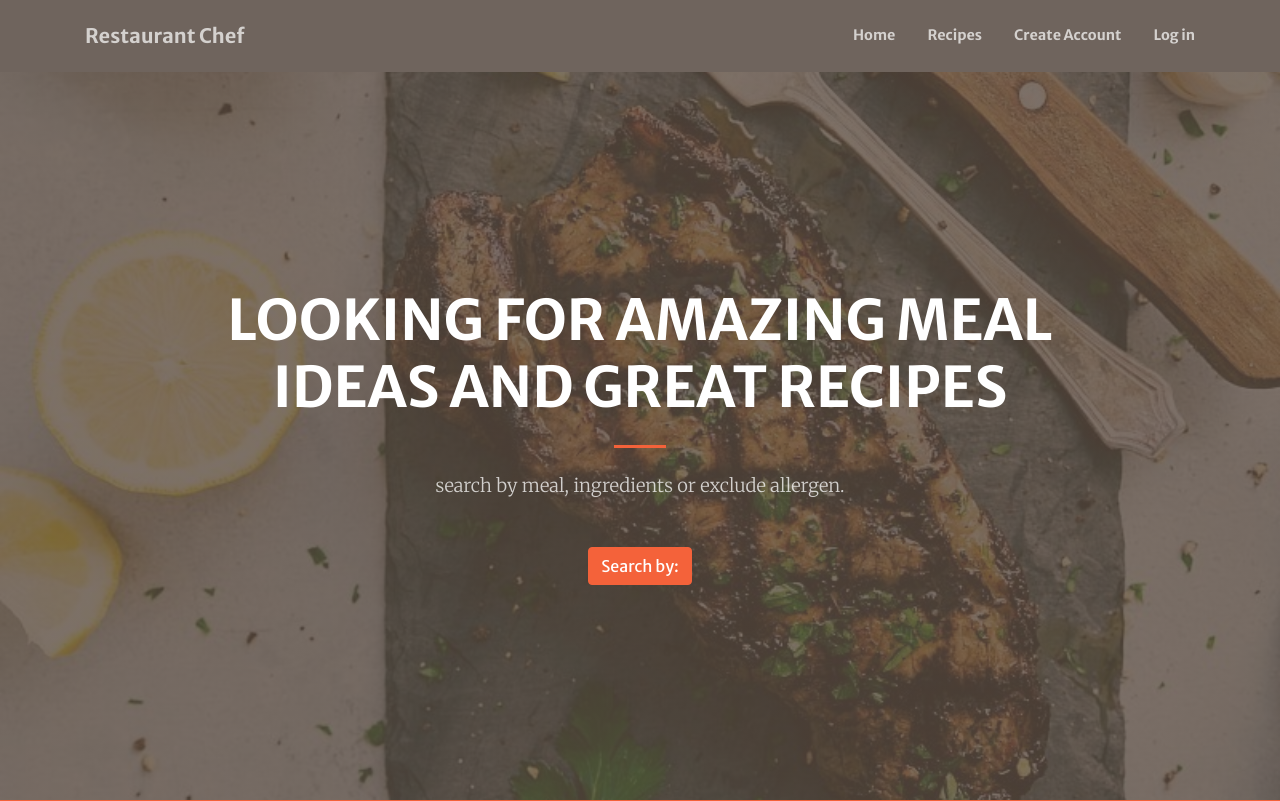
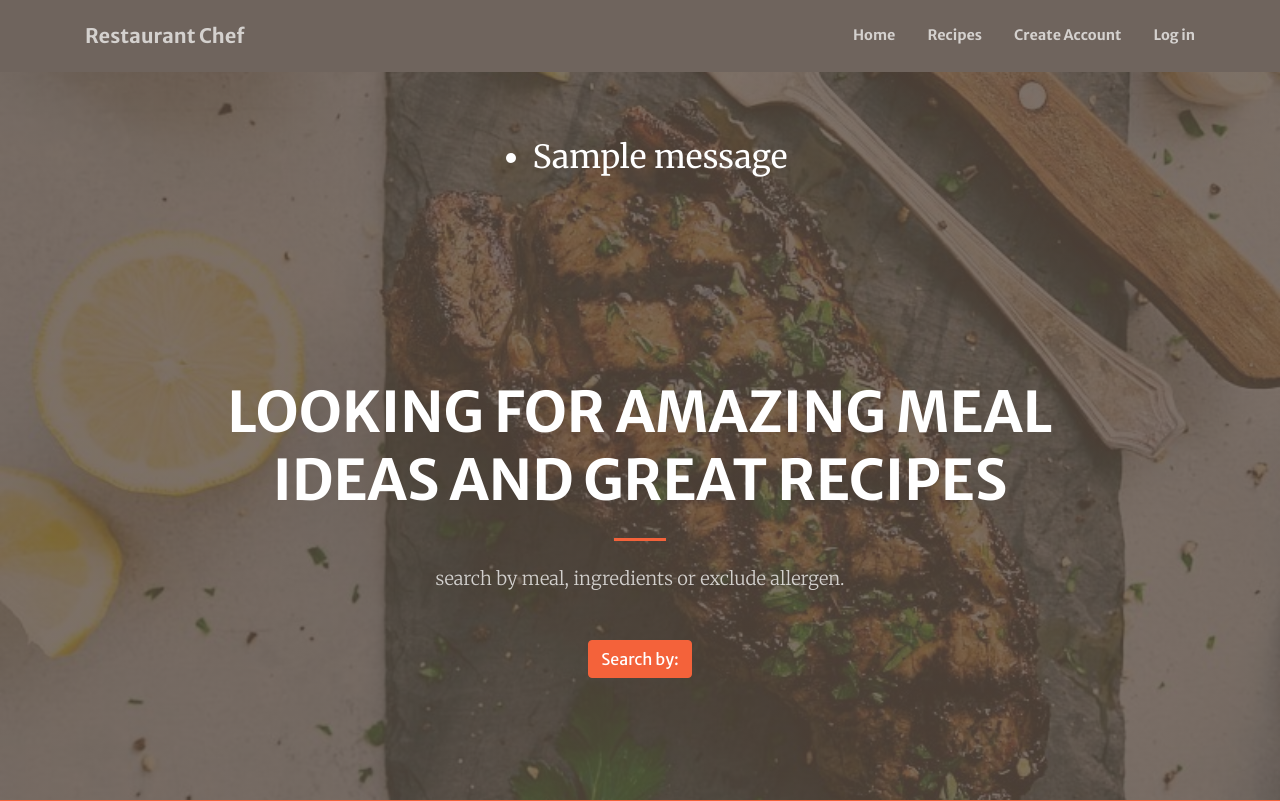
Before and after one commit to CaseyScott/taste-recipe, a Flask app: page / in a window 1280 px wide. Shown: the top 801 px of the page. Run offline with Flask 2, Linux system fonts and the light colour scheme; one stand-in notice (Sample message) is shown; some libraries are stand-ins or nearby versions.

Commit message:
flash messaging working added to index, get user recipe and login

```diff
--- a/app.py
+++ b/app.py
@@ -341,7 +341,6 @@ def allergen_search():
 
 
 
-
 @app.route("/search_categories", methods=['POST'])
 def search_categories():
     ingredients = request.form.get("ingredients_search")
--- a/static/css/style.css
+++ b/static/css/style.css
@@ -192,3 +192,13 @@ body {
   margin: 20px;
   margin-top: 90px;
 }
+
+/* flash messages */
+ul.flashes{
+  font-size: xx-large;
+  color: white;
+}
+ul.flashesOnWhiteBG{
+  color: black;
+  font-size: xx-large;
+}
--- a/templates/page-layout/base.html
+++ b/templates/page-layout/base.html
@@ -49,16 +49,6 @@
     <!-- block content -->
     {% block content %}
 
-    {% with messages = get_flashed_messages() %}
-    {% if messages %}
-    <ul class=flashes>
-      {% for message in messages %}
-      <li>{{ message }}</li>
-      {% endfor %}
-    </ul>
-    {% endif %}
-    {% endwith %}
-    {% block body %}{% endblock %}
 
     {% endblock %}
 
--- a/templates/pages/index.html
+++ b/templates/pages/index.html
@@ -8,13 +8,24 @@
 
 
     <div class="row h-100 align-items-center justify-content-center text-center">
+
+        {% with messages = get_flashed_messages() %}
+        {% if messages %}
+        <ul class=flashes>
+          {% for message in messages %}
+          <li>{{ message }}</li>
+          {% endfor %}
+        </ul>
+        {% endif %}
+        {% endwith %}
+        {% block body %}{% endblock %}
+
       <div class="col-lg-10 align-self-end">
         <h1 class="text-uppercase text-white font-weight-bold">Looking for amazing meal ideas and great recipes</h1>
         <hr class="divider my-4">
       </div>
       <div class="col-lg-8 align-self-baseline">
         <p class="text-white-75 font-weight-light mb-5">search by meal, ingredients or exclude allergen.</p>
-
 
 
 
```
Also changed, not shown: templates/pages/add_recipe.html (+6 -2 lines), templates/pages/get_user_recipe.html (+11 -0 lines), templates/pages/login.html (+15 -3 lines), README.md.
